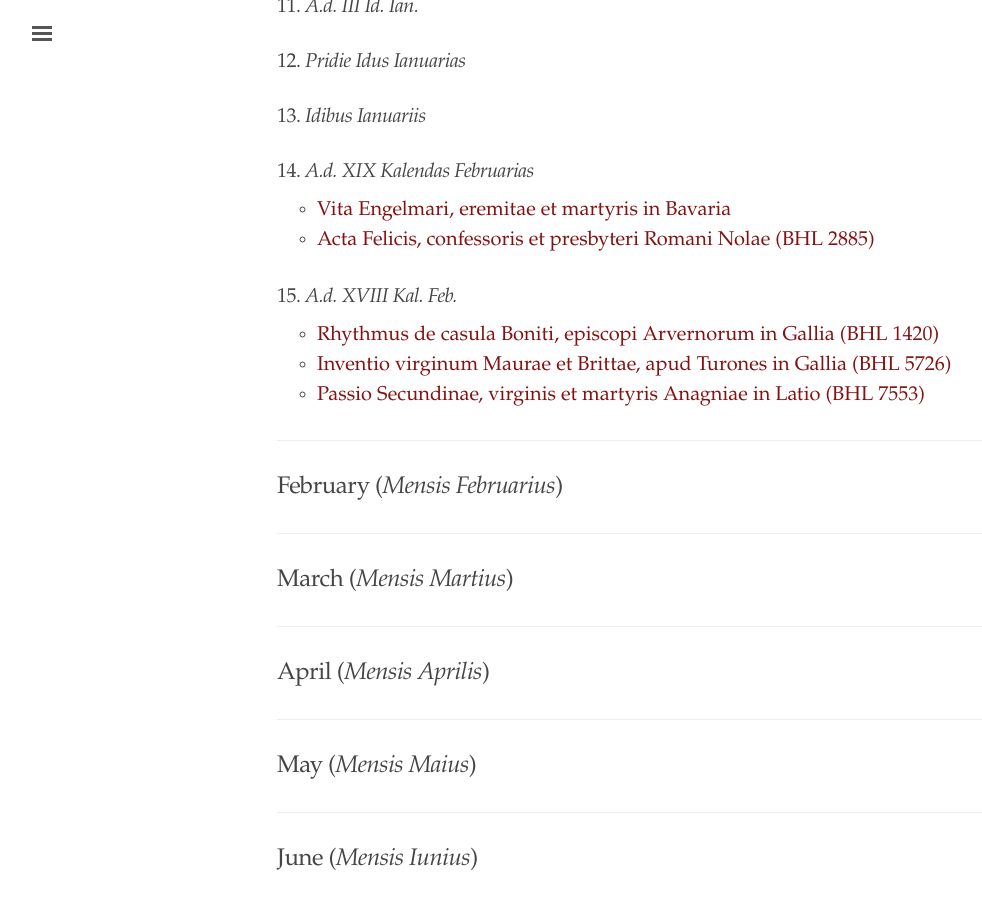
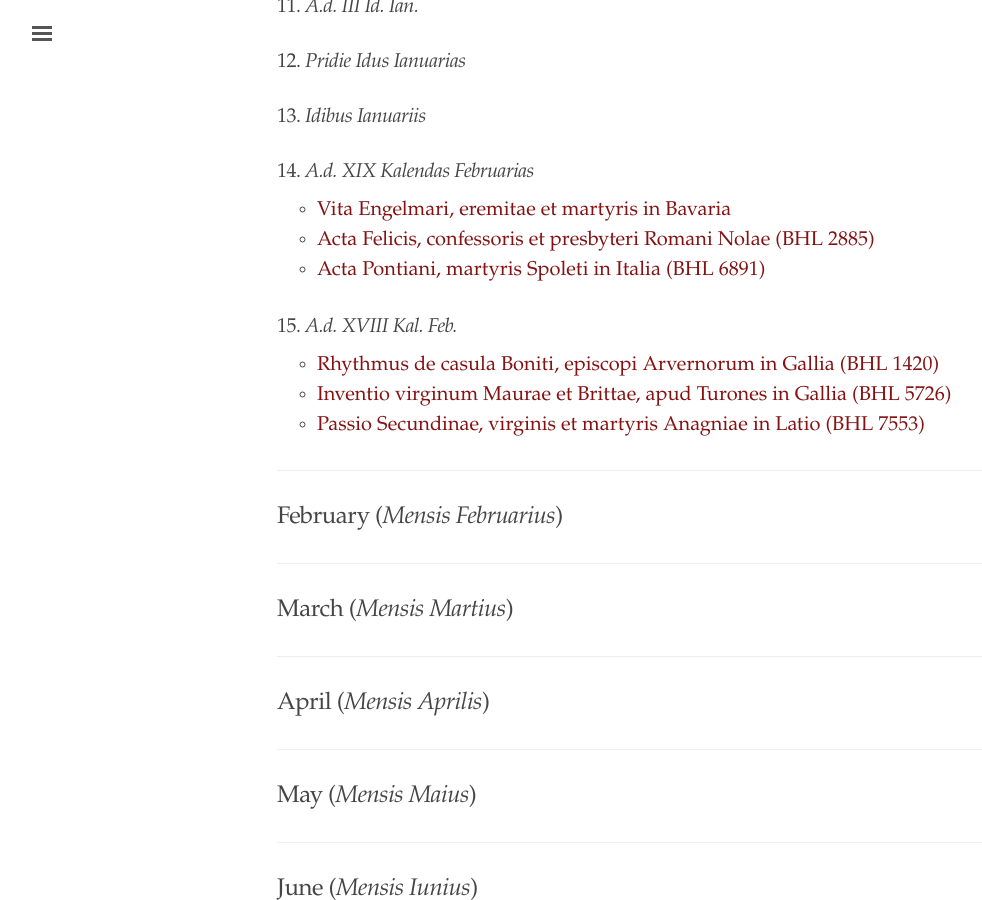
Before and after one commit to cjkoepke1/latin-hagiography, a Jekyll site: the page built from index.md, in a window 1280 px wide and 900 px high, scrolled down 1755 px. Shown: the whole window, without its empty margins (3-985 px from the left). Built offline with Jekyll 4.4.1, drawn with Linux system fonts in a browser that asks for light colours.

Commit message:
Added Acta Pontiani

```diff
--- a/index.md
+++ b/index.md
@@ -69,6 +69,7 @@ title: "Latin Hagiography"
 
 - [Vita Engelmari, eremitae et martyris in Bavaria](https://cjkoepke1.github.io/latin-hagiography/texts/vita-engelmari/)
 - [Acta Felicis, confessoris et presbyteri Romani Nolae (BHL 2885)](https://cjkoepke1.github.io/latin-hagiography/texts/acta-felicis-romani/)
+- [Acta Pontiani, martyris Spoleti in Italia (BHL 6891)](https://cjkoepke1.github.io/latin-hagiography/texts/acta-pontiani/)
 
 ### 15. *A.d. XVIII Kal. Feb.*
 
```
